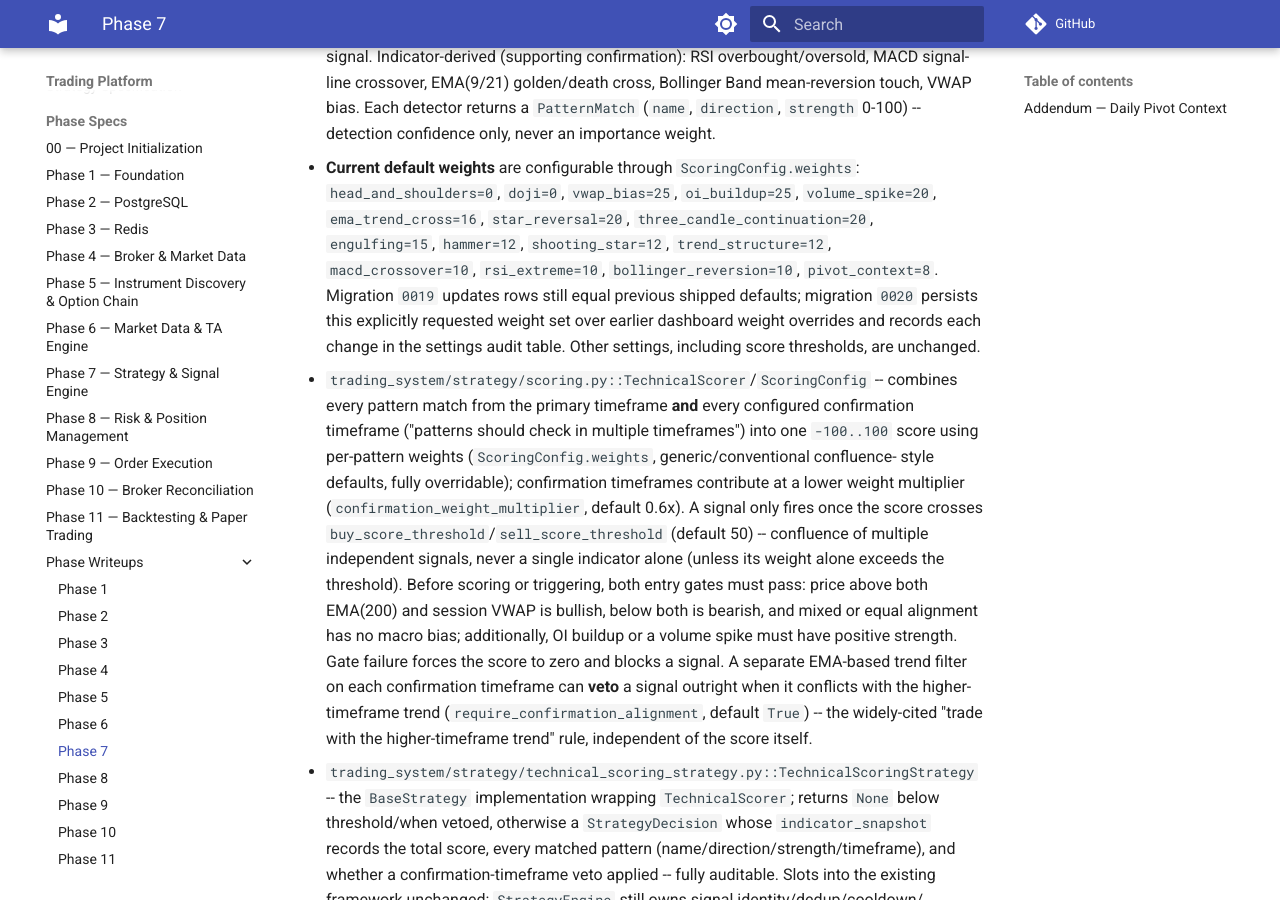
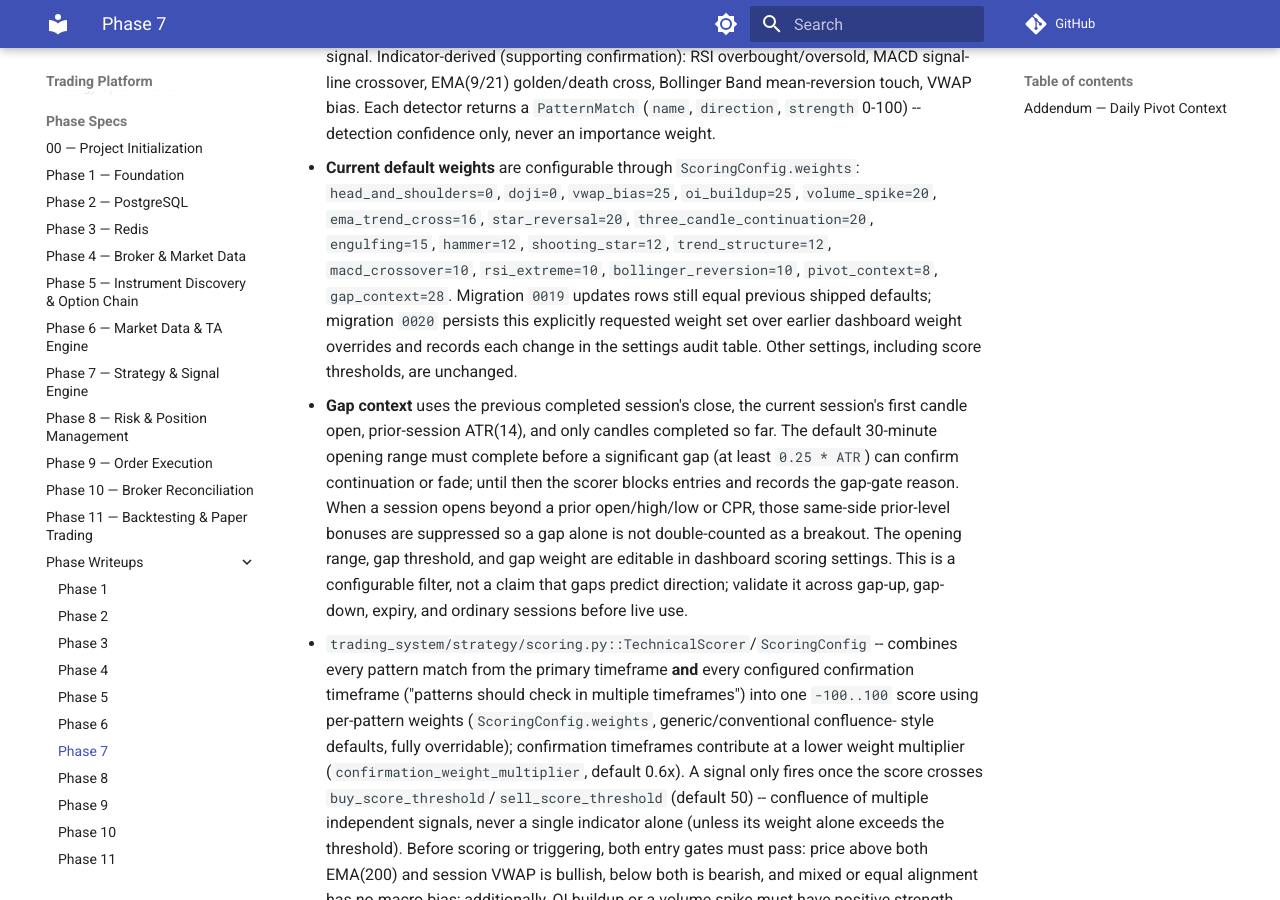
Before and after one commit to VictorG1422/docs, an MkDocs documentation site: the page built from docs/trading-platform/phases/phase-07-strategy-signal.md, in a window 1280 px wide and 900 px high, scrolled down 2305 px. Built offline with MkDocs 1.6.1 and Material for MkDocs 9.7.7, drawn with Linux system fonts in a browser that asks for light colours; comment, search, counter and statistics services are not loaded.

Commit message:
Document gap-aware strategy scoring
Explain opening-range confirmation, ATR-based gap threshold, and gap-context scoring.

```diff
--- a/docs/trading-platform/phases/phase-07-strategy-signal.md
+++ b/docs/trading-platform/phases/phase-07-strategy-signal.md
@@ -121,12 +121,25 @@ Signal --> SignalRepository (PostgreSQL, status="RISK_CHECK_PENDING")
     `ema_trend_cross=16`, `star_reversal=20`,
     `three_candle_continuation=20`, `engulfing=15`, `hammer=12`,
     `shooting_star=12`, `trend_structure=12`, `macd_crossover=10`,
-    `rsi_extreme=10`, `bollinger_reversion=10`, `pivot_context=8`.
+    `rsi_extreme=10`, `bollinger_reversion=10`, `pivot_context=8`,
+    `gap_context=28`.
     Migration `0019` updates rows still equal previous shipped defaults;
     migration `0020` persists this explicitly requested weight set over
     earlier dashboard weight overrides and records each change in the
     settings audit table. Other settings, including score thresholds, are
     unchanged.
+  - **Gap context** uses the previous completed session's close, the
+    current session's first candle open, prior-session ATR(14), and only
+    candles completed so far. The default 30-minute opening range must
+    complete before a significant gap (at least `0.25 * ATR`) can confirm
+    continuation or fade; until then the scorer blocks entries and records
+    the gap-gate reason. When a session opens beyond a prior open/high/low
+    or CPR, those same-side prior-level bonuses are suppressed so a gap
+    alone is not double-counted as a breakout. The opening range, gap
+    threshold, and gap weight are editable in dashboard scoring settings.
+    This is a configurable filter, not a claim that gaps predict direction;
+    validate it across gap-up, gap-down, expiry, and ordinary sessions
+    before live use.
   - `trading_system/strategy/scoring.py::TechnicalScorer`/`ScoringConfig`
     -- combines every pattern match from the primary timeframe **and**
     every configured confirmation timeframe ("patterns should check in
```
